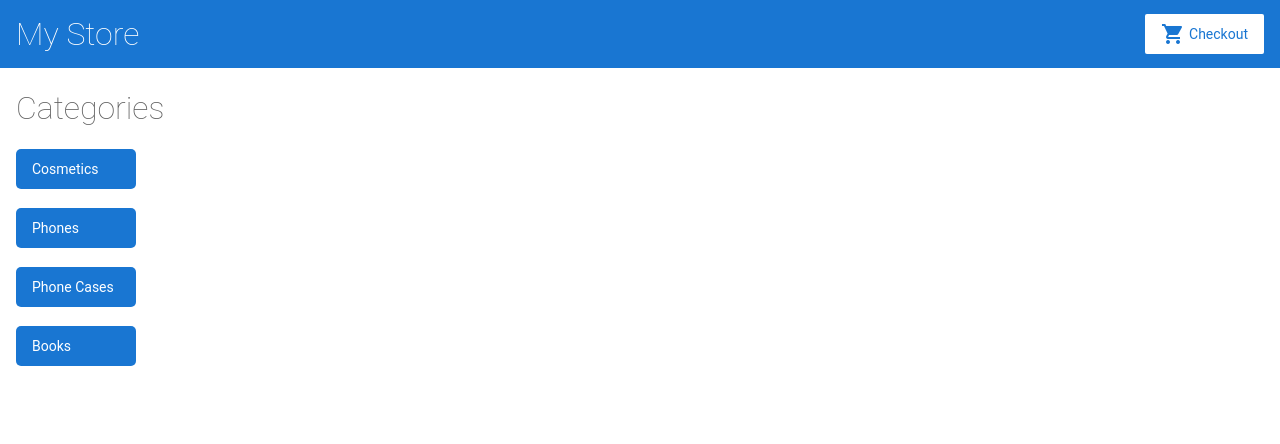
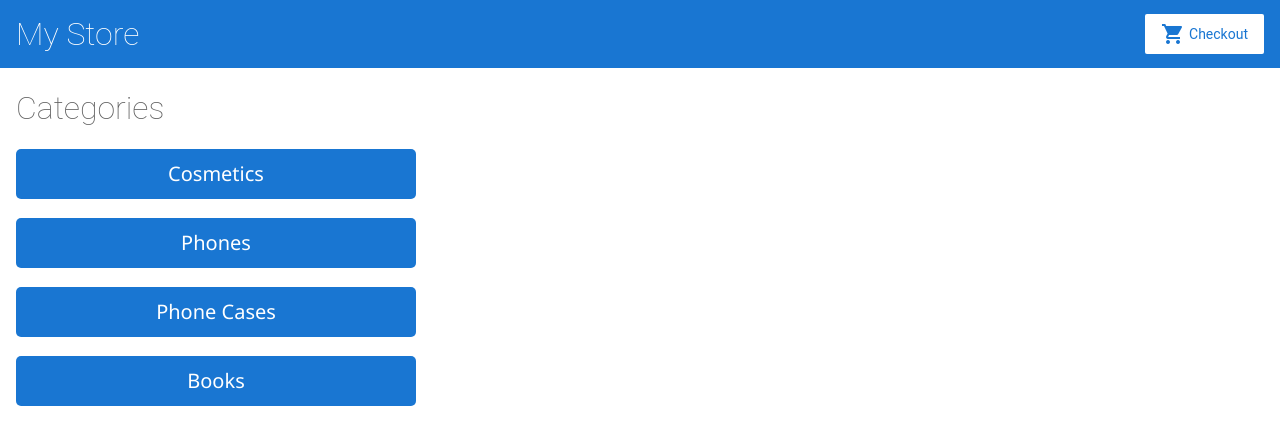
Before and after one commit to medinausibalieva/Web-Dev, an Angular app in the folder lab5/: page / in a window 1280 px wide. Shown: the top 444 px of the page. Built offline with nearby package versions, Linux system fonts and the light colour scheme.

Commit message:
improved the look

```diff
--- a/lab5/src/app/categories/categories.component.css
+++ b/lab5/src/app/categories/categories.component.css
@@ -1,5 +1,8 @@
 button{
-    height: 40px;
-    width: 120px;
+    height: 50px;
+    width: 400px;
     border-radius: 5px;
+    justify-content: center;
+    font-size: 20px;
+    font-family: "Segoe UI", Helvetica, Arial, sans-serif;
 }
```
